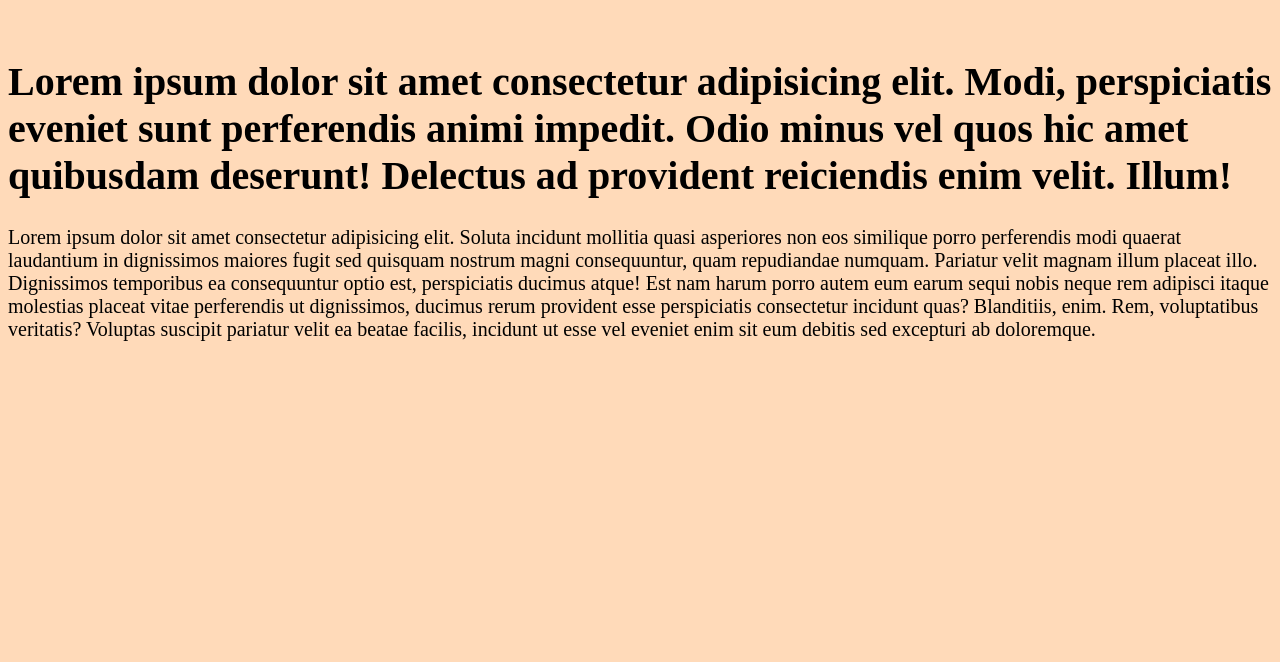
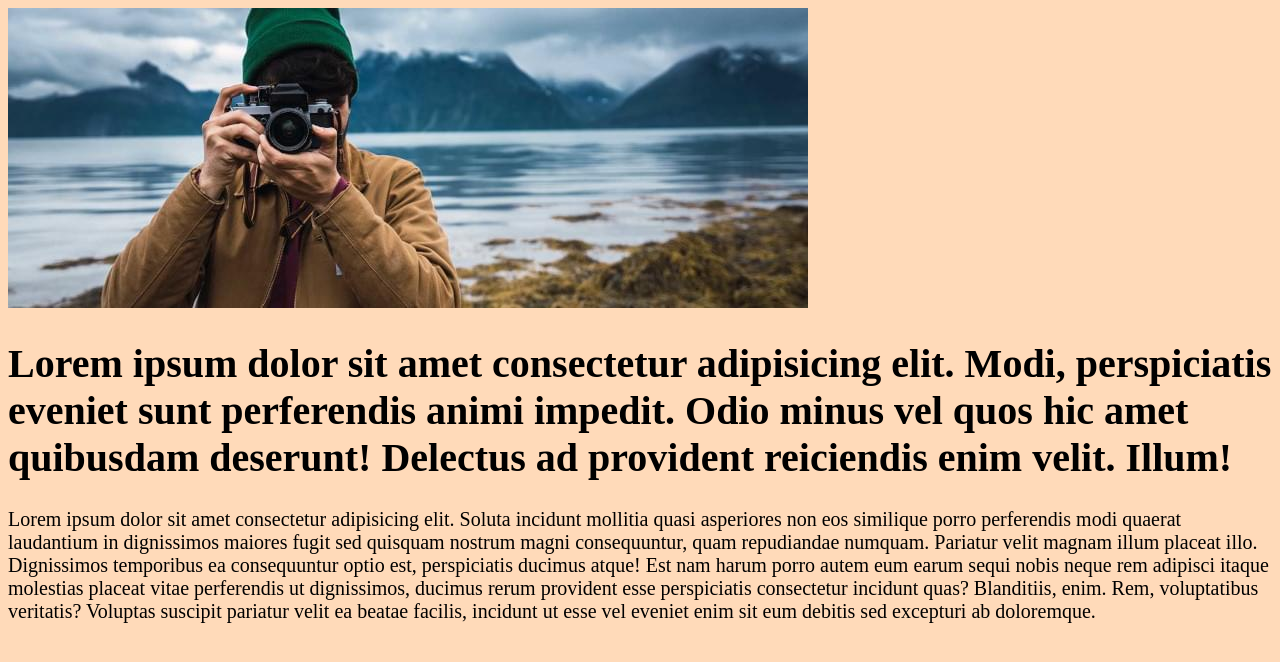
Before and after one commit to AndyArt39/06-bundlers, a plain HTML site: page index.html in a window 1280 px wide. Drawn offline with Linux system fonts and the light colour scheme; the site is published under a folder, as on GitHub Pages, so addresses that start at the root find nothing.

Commit message:
Update index.html

```diff
--- a/index.html
+++ b/index.html
@@ -1 +1 @@
-<!DOCTYPE html><html lang="en"><head><meta charset="UTF-8"><meta http-equiv="X-UA-Compatible" content="IE=edge"><meta name="viewport" content="width=device-width,initial-scale=1"><title>Document</title><link rel="stylesheet" href="main.css"></head><body><img src="/images/img.jpg" alt=""><h1>Lorem ipsum dolor sit amet consectetur adipisicing elit. Modi, perspiciatis eveniet sunt perferendis animi impedit. Odio minus vel quos hic amet quibusdam deserunt! Delectus ad provident reiciendis enim velit. Illum!</h1><p>Lorem ipsum dolor sit amet consectetur adipisicing elit. Soluta incidunt mollitia quasi asperiores non eos similique porro perferendis modi quaerat laudantium in dignissimos maiores fugit sed quisquam nostrum magni consequuntur, quam repudiandae numquam. Pariatur velit magnam illum placeat illo. Dignissimos temporibus ea consequuntur optio est, perspiciatis ducimus atque! Est nam harum porro autem eum earum sequi nobis neque rem adipisci itaque molestias placeat vitae perferendis ut dignissimos, ducimus rerum provident esse perspiciatis consectetur incidunt quas? Blanditiis, enim. Rem, voluptatibus veritatis? Voluptas suscipit pariatur velit ea beatae facilis, incidunt ut esse vel eveniet enim sit eum debitis sed excepturi ab doloremque.</p><script src="vendor.js"></script><script src="app.js"></script></body></html>
+<!DOCTYPE html><html lang="en"><head><meta charset="UTF-8"><meta http-equiv="X-UA-Compatible" content="IE=edge"><meta name="viewport" content="width=device-width,initial-scale=1"><title>Document</title><link rel="stylesheet" href="main.css"></head><body><img src="images/img.jpg" alt=""><h1>Lorem ipsum dolor sit amet consectetur adipisicing elit. Modi, perspiciatis eveniet sunt perferendis animi impedit. Odio minus vel quos hic amet quibusdam deserunt! Delectus ad provident reiciendis enim velit. Illum!</h1><p>Lorem ipsum dolor sit amet consectetur adipisicing elit. Soluta incidunt mollitia quasi asperiores non eos similique porro perferendis modi quaerat laudantium in dignissimos maiores fugit sed quisquam nostrum magni consequuntur, quam repudiandae numquam. Pariatur velit magnam illum placeat illo. Dignissimos temporibus ea consequuntur optio est, perspiciatis ducimus atque! Est nam harum porro autem eum earum sequi nobis neque rem adipisci itaque molestias placeat vitae perferendis ut dignissimos, ducimus rerum provident esse perspiciatis consectetur incidunt quas? Blanditiis, enim. Rem, voluptatibus veritatis? Voluptas suscipit pariatur velit ea beatae facilis, incidunt ut esse vel eveniet enim sit eum debitis sed excepturi ab doloremque.</p><script src="vendor.js"></script><script src="app.js"></script></body></html>
```
